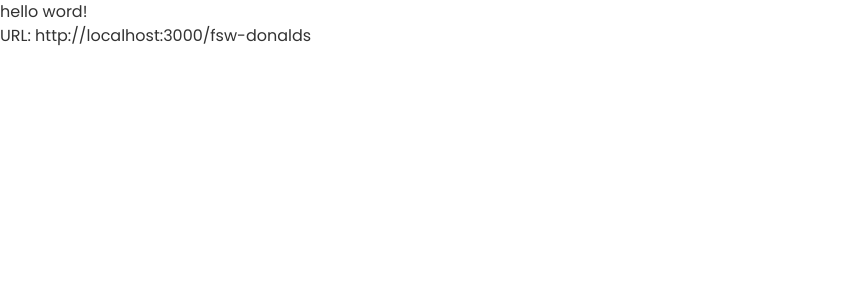
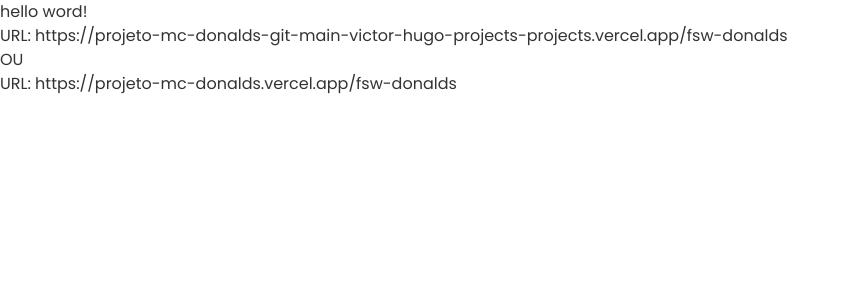
Before and after one commit to Victor-Hugo-Freire/Projeto-MC_Donalds, a Next.js app: page / in a window 1280 px wide. Shown: the top 300 px of the page, without its empty margins (0-850 px from the left). Built offline with nearby package versions, Linux system fonts and the light colour scheme.

Commit message:
feat: changing URLs from HomePage

```diff
--- a/src/app/page.tsx
+++ b/src/app/page.tsx
@@ -1,8 +1,15 @@
 const HomePage = () => {
-    return <div>
-        <h1>hello word!</h1>
-        <h2>URL: http://localhost:3000/fsw-donalds</h2>
+  return (
+    <div>
+      <h1>hello word!</h1>
+      <h2>
+        URL:
+        https://projeto-mc-donalds-git-main-victor-hugo-projects-projects.vercel.app/fsw-donalds
+      </h2>
+      <h2>OU</h2>
+      <h2>URL: https://projeto-mc-donalds.vercel.app/fsw-donalds</h2>
     </div>
-  };
+  );
+};
 
-  export default HomePage;
+export default HomePage;
```
